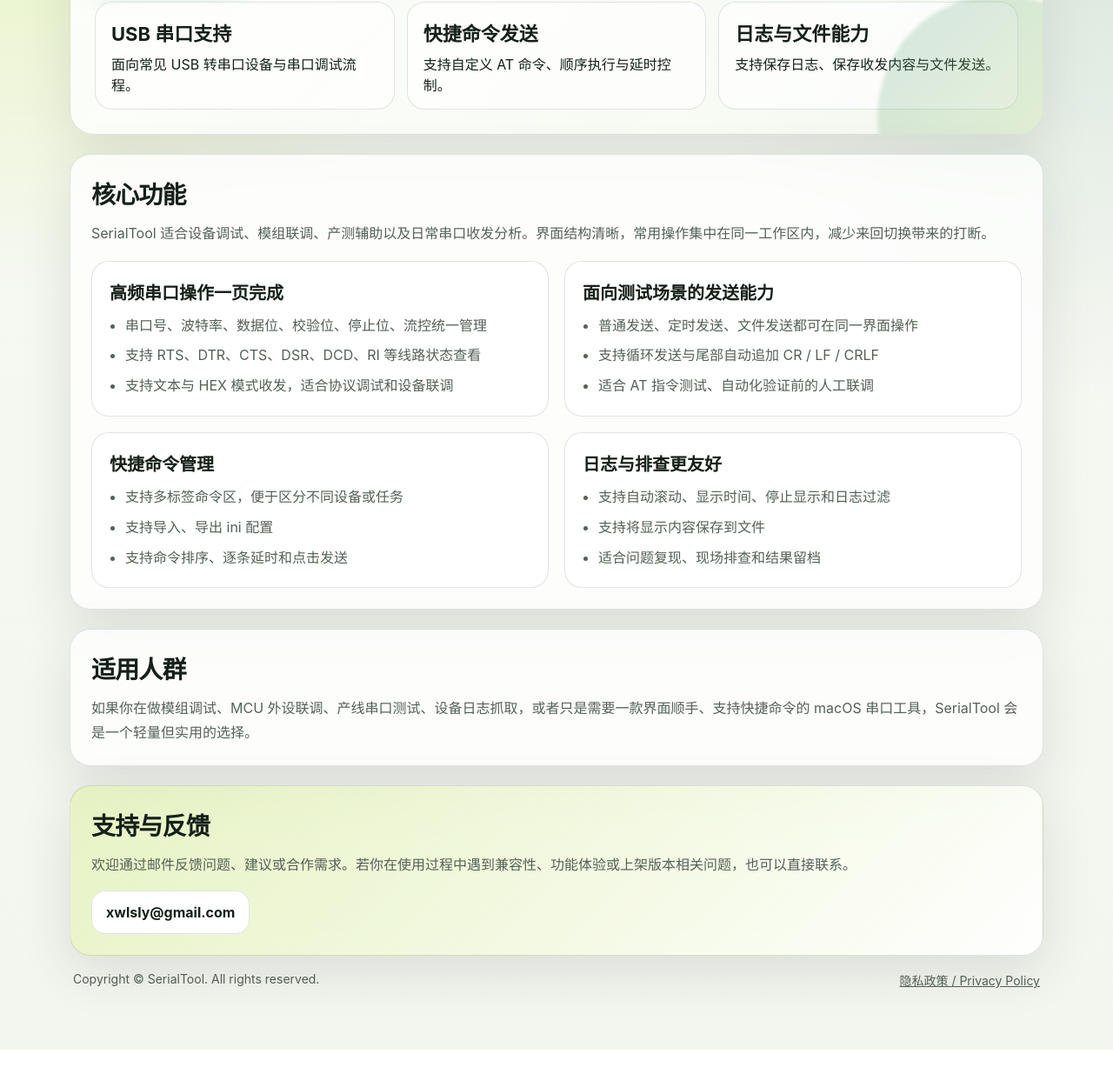
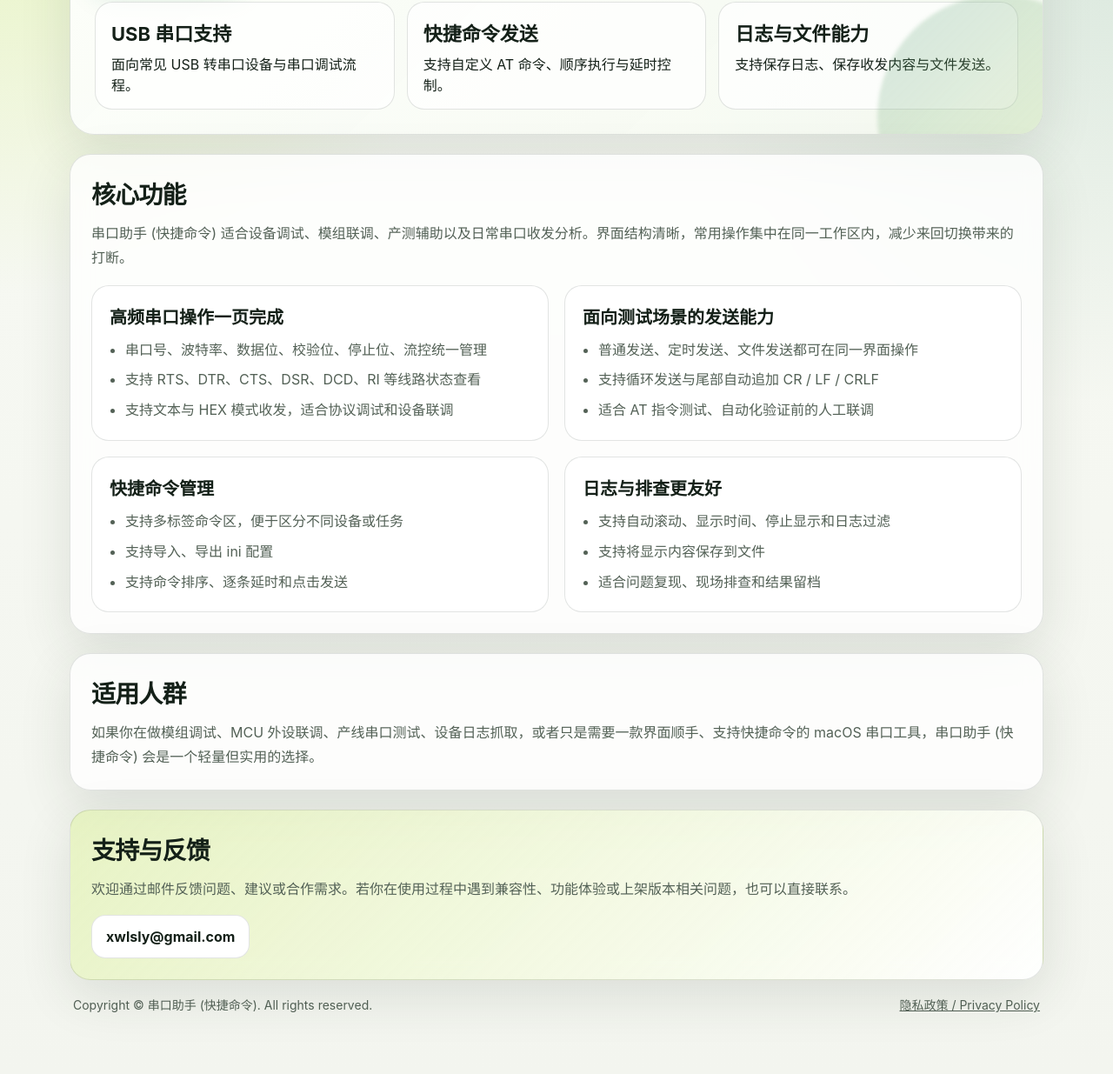
Before and after one commit to xwlsly/SerialTool, a plain HTML site: page index.html in a window 1280 px wide. Shown: the part 354-1589 px from the top of the page at 87% size. Before the commit the page ends 1561 px from the top, so only its background shows below. Drawn offline with Linux system fonts and the light colour scheme.

Commit message:
Update index.html

```diff
--- a/index.html
+++ b/index.html
@@ -3,10 +3,10 @@
   <head>
     <meta charset="UTF-8" />
     <meta name="viewport" content="width=device-width, initial-scale=1.0" />
-    <title>SerialTool 串口助手</title>
+    <title>串口助手 (快捷命令)</title>
     <meta
       name="description"
-      content="SerialTool 是一款面向 macOS 的串口调试工具，支持串口收发、HEX 显示、快捷 AT 命令、文件发送与日志导出。"
+      content="串口助手 (快捷命令) 是一款面向 macOS 的串口调试工具，支持串口收发、HEX 显示、快捷 AT 命令、文件发送与日志导出。"
     />
     <style>
       :root {
@@ -266,7 +266,7 @@
     <main class="page">
       <section class="hero">
         <span class="badge">macOS 串口调试工具</span>
-        <h1>SerialTool</h1>
+        <h1>串口助手 (快捷命令)</h1>
         <p class="lead">
           一款面向开发、测试与设备联调场景的串口助手。支持串口收发、HEX
           显示、快捷 AT 命令、文件发送、日志保存与多标签命令管理，让常见串口操作更顺手、更稳定。
@@ -294,7 +294,7 @@
       <section class="section" id="features">
         <h2>核心功能</h2>
         <p>
-          SerialTool
+          串口助手 (快捷命令)
           适合设备调试、模组联调、产测辅助以及日常串口收发分析。界面结构清晰，常用操作集中在同一工作区内，减少来回切换带来的打断。
         </p>
         <div class="grid">
@@ -336,7 +336,7 @@
       <section class="section">
         <h2>适用人群</h2>
         <p>
-          如果你在做模组调试、MCU 外设联调、产线串口测试、设备日志抓取，或者只是需要一款界面顺手、支持快捷命令的 macOS 串口工具，SerialTool
+          如果你在做模组调试、MCU 外设联调、产线串口测试、设备日志抓取，或者只是需要一款界面顺手、支持快捷命令的 macOS 串口工具，串口助手 (快捷命令)
           会是一个轻量但实用的选择。
         </p>
       </section>
@@ -352,7 +352,7 @@
       </section>
 
       <p class="footer">
-        <span>Copyright © SerialTool. All rights reserved.</span>
+        <span>Copyright © 串口助手 (快捷命令). All rights reserved.</span>
         <a href="./privacy.html">隐私政策 / Privacy Policy</a>
       </p>
     </main>
```
